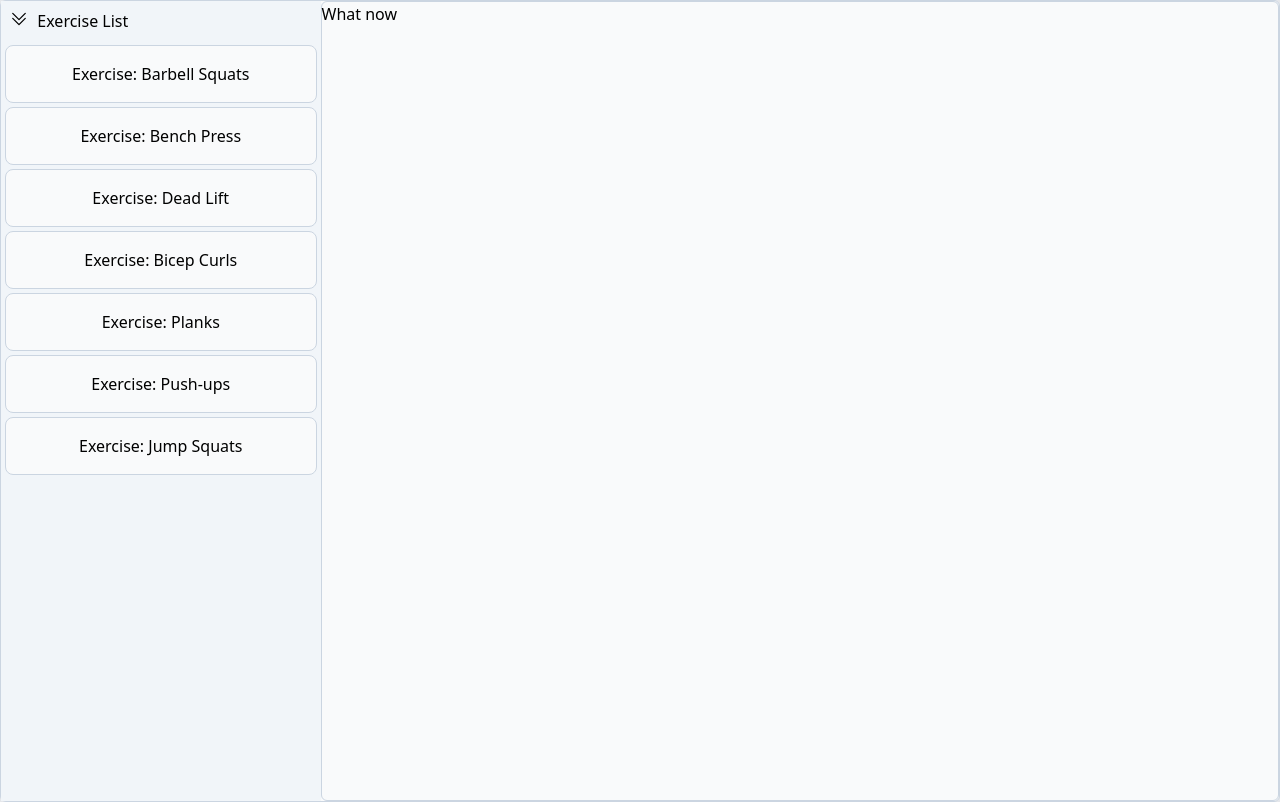
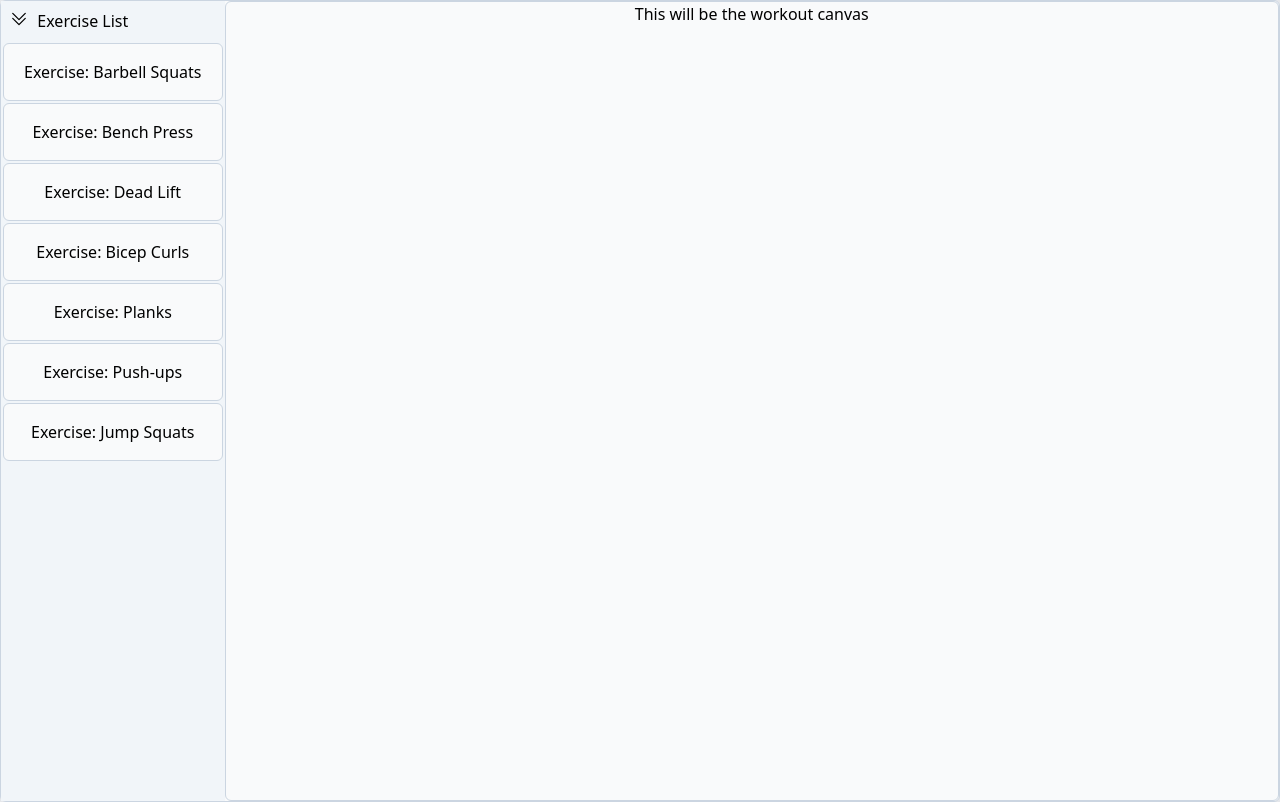
Before and after one commit to mpassava/workout-builder, a Next.js app: page / in a window 1280 px wide. Built offline with nearby package versions, Linux system fonts and the light colour scheme.

Commit message:
Canvas - Basic shell

```diff
--- a/components/canvas.tsx
+++ b/components/canvas.tsx
@@ -7,16 +7,15 @@ import classNames from "classnames";
 import ExerciseList from '../pages/exercise-list'
 
 
-export default function WorkoutCanvas(IsListCollapsed: boolean = false) {
-    const [sharedState, setSharedState] = useState(false);
+export default function WorkoutCanvas() {
     console.log(useState)
     return (
-        <div className="flex flex-auto min-w-screen min-h-screen bg-gray-50 group rounded-md border border-slate-300">
-            <div className={IsListCollapsed ? "basis-1/4" :"basis-1/12"}>
+        <div className="flex min-w-screen min-h-screen bg-gray-50 group rounded-md border border-slate-300">
+            <div>
                 <ExerciseList />
             </div>
-            <div className="flex flex-auto rounded-md border border-slate-300 ">
-                What now
+            <div className="flex-1 text-center rounded-md border border-slate-300 ">
+                This will be the workout canvas
             </div>
 
 
--- a/components/exercise-card.tsx
+++ b/components/exercise-card.tsx
@@ -2,8 +2,8 @@ import { Exercise } from "../lib/types"
 
 export default function ExerciseCard({ Id, ExerciseName }: Exercise) {
     return (
-        <div id={Id.toString()} className="m-1 flex flex-col items-center justify-between bg-gray-50 group rounded-lg border border-slate-300 px-5 py-4 hover:border-neutral-700 hover:bg-gray-100">
-            <h1>Exercise: { ExerciseName}</h1>
+        <div id={Id.toString()} className="m-0.5 text-center bg-gray-50 group rounded-md border border-slate-300 px-5 py-4 hover:border-neutral-700 hover:bg-gray-200">
+            <p>Exercise: { ExerciseName}</p>
         </div>
     )
 }
--- a/styles/globals.css
+++ b/styles/globals.css
@@ -20,8 +20,3 @@ body {
   color: rgb(var(--foreground-rgb));
   background: rgb(229 231 235);
 }
-
-exercise-list-expanded {
-  width: 80;
-  background: #000;
-}
```
